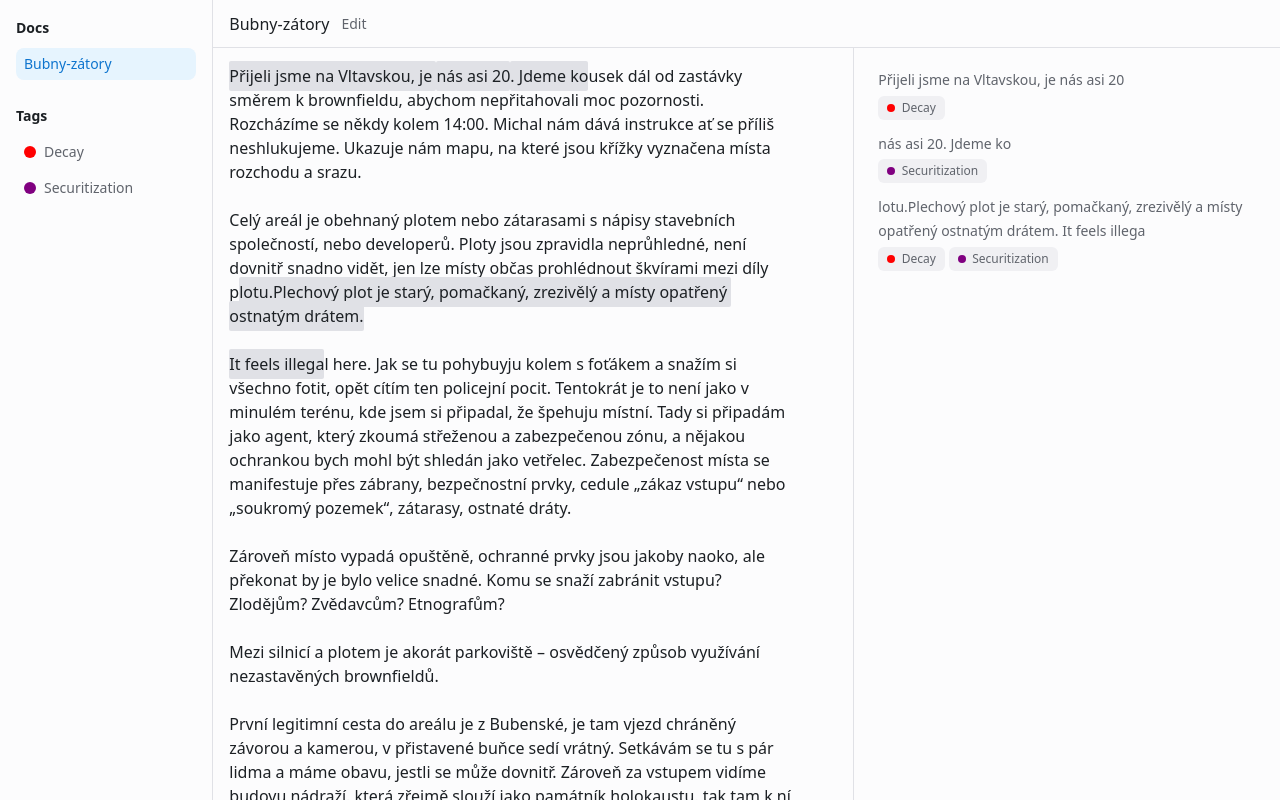
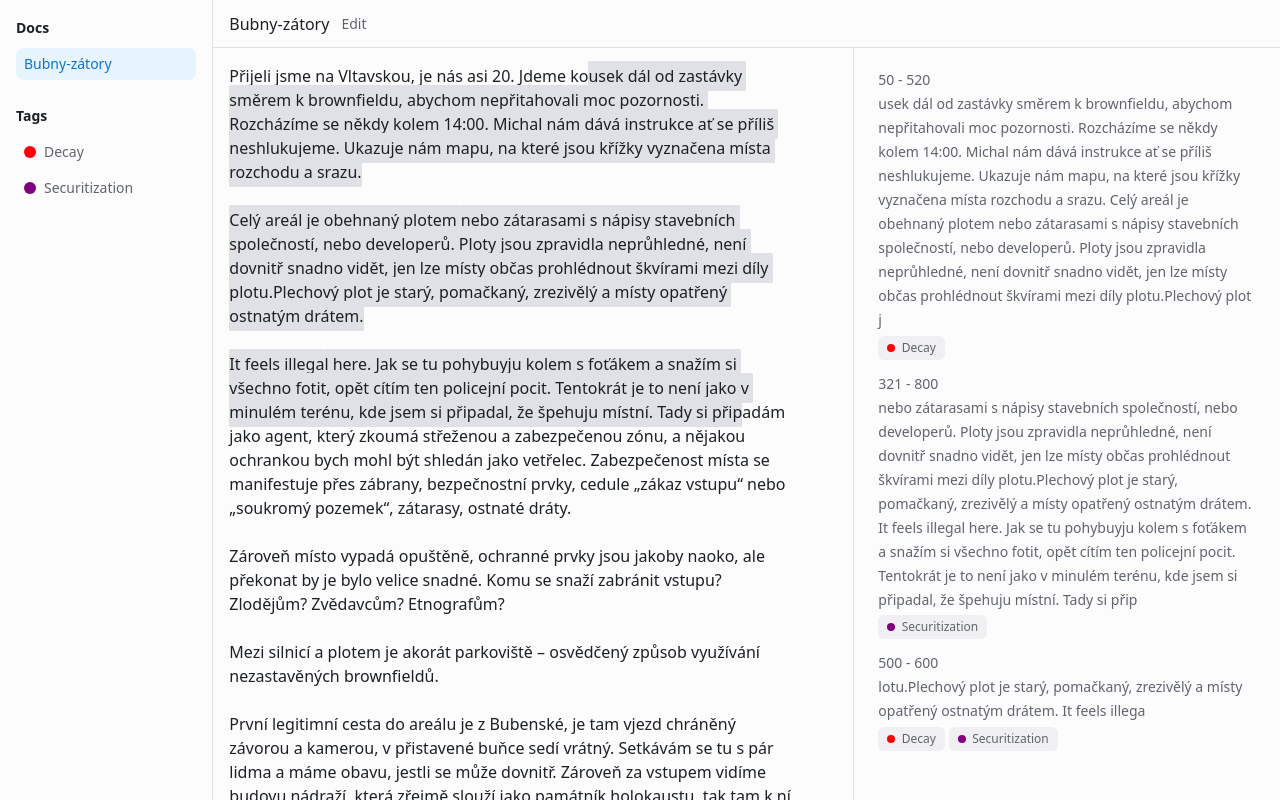
Before and after one commit to onvlt/quarry, a Svelte app: page / in a window 1280 px wide. Both pictures are taken after a click on the button "Bubny-zátory". Built offline with nearby package versions, Linux system fonts and the light colour scheme.

Commit message:
Implement new segmentation algorithm

```diff
--- a/index.html
+++ b/index.html
@@ -4,7 +4,7 @@
     <meta charset="UTF-8" />
     <link rel="icon" type="image/svg+xml" href="/vite.svg" />
     <meta name="viewport" content="width=device-width, initial-scale=1.0" />
-    <title>Tauri + Svelte + TS</title>
+    <title>Quarry</title>
   </head>
 
   <body>
--- a/src/features/docs/DocContent.svelte
+++ b/src/features/docs/DocContent.svelte
@@ -1,9 +1,10 @@
 <script lang="ts">
-  import { toFlattenedSpans } from "./helpers";
+  import { toSpans } from "./helpers";
   import { docState } from "./store";
   import TaggingModal from "../tags/TaggingModal.svelte";
   import type { TextRange } from "../segments/types";
   import DocSpan from "./DocSpan.svelte";
+  import type { Span } from "./types";
 
   let self: HTMLElement;
 
@@ -58,7 +59,22 @@
     }
   }
 
-  $: flattenedSpans = toFlattenedSpans($docState!);
+  function separateSelectedSpans(selection: TextRange, spans: Array<Span>) {
+    return {
+      beforeSelection: spans.filter((span) => span.range[1] <= selection[0]),
+      selection: spans.filter(
+        (span) =>
+          span.range[0] >= selection[0] && span.range[1] <= selection[1],
+      ),
+      afterSelection: spans.filter((span) => span.range[0] >= selection[1]),
+    };
+  }
+
+  $: spans = toSpans($docState!);
+  $: separatedSpans =
+    $docState?.mode === "selection" && $docState.selectionRange
+      ? separateSelectedSpans($docState.selectionRange, spans)
+      : null;
 </script>
 
 <svelte:window on:keyup={handleKeyUp} />
@@ -74,7 +90,17 @@
   role="textbox"
   tabindex="0"
 >
-  {#each flattenedSpans as span}<DocSpan {span} />{/each}
+  {#if separatedSpans}
+    {#each separatedSpans.beforeSelection as span}<DocSpan {span} />{/each}<span
+      class="selected"
+      >{#each separatedSpans.selection as span}<DocSpan
+          {span}
+          selected
+        />{/each}</span
+    >{#each separatedSpans.afterSelection as span}<DocSpan {span} />{/each}
+  {:else}
+    {#each spans as span}<DocSpan {span} />{/each}
+  {/if}
 </div>
 
 <style>
@@ -83,4 +109,12 @@
     white-space: pre-wrap;
     padding: 1rem;
   }
+
+  .selected {
+    box-decoration-break: clone;
+    padding: 0.22em 0;
+    border-radius: 0.1em;
+    background-color: var(--accent-secondary-10);
+    color: black;
+  }
 </style>
--- a/src/features/docs/DocSpan.svelte
+++ b/src/features/docs/DocSpan.svelte
@@ -1,10 +1,11 @@
 <script lang="ts">
-  import InlineTaggingModal from "../tags/InlineTaggingModal.svelte";
   import { docState } from "./store";
-  import type { FlattenedSpan } from "./types";
+  import type { Span } from "./types";
 
-  export let span: FlattenedSpan;
+  export let span: Span;
+  export let selected: boolean = false;
 
+  $: content = $docState!.doc.content.substring(...span.range);
   $: active =
     $docState &&
     $docState.selectedSegmentKey !== null &&
@@ -13,31 +14,25 @@
 
 <span
   data-start={span.range[0]}
+  data-segments={JSON.stringify(Array.from(span.segments))}
+  class:segment={span.segments.size > 0}
   class:active
-  class:segment={span.segments.size > 0}
-  class:selected={span.selected === "mid" || span.selected === "last"}
-  >{span.content}</span
->{#if span.selected === "last"}<InlineTaggingModal />{/if}
+  class:selected>{content}</span
+>
 
 <style>
   span {
     box-decoration-break: clone;
     padding: 0.22em 0;
-    border-radius: 2px;
+    border-radius: 0.1em;
   }
 
-  .segment {
+  :not(.selected).segment {
     background-color: var(--gray-5);
   }
 
-  .active {
+  :not(.selected).active {
     background-color: var(--accent-3);
     color: var(--accent-11);
   }
-
-  .selected {
-    background-color: var(--accent-secondary-10);
-    color: black;
-    z-index: 2;
-  }
 </style>
--- a/src/features/docs/helpers.ts
+++ b/src/features/docs/helpers.ts
@@ -1,90 +1,40 @@
-import type { Doc, DocState, FlattenedSpan } from "./types";
-import type { SegmentKey, TextRange } from "../segments/types";
+import type { DocState, Span } from "./types";
+import type { TextRange } from "../segments/types";
 
-function createFlattenedSpan(
-  doc: Doc,
-  range: TextRange,
-  {
-    segments = new Set(),
-    selected = "none",
-  }: { segments?: Set<SegmentKey>; selected?: "mid" | "last" | "none" } = {}
-): FlattenedSpan {
-  return {
-    range,
-    content: doc.content.substring(...range),
-    segments,
-    selected,
-  };
-}
+export function toSpans(state: DocState) {
+  const bounds: Set<number> = new Set([state.doc.content.length - 1]);
 
-/**
- * Convert array of possibly overlapping segments into array of non-overlapping
- * "spans", which can be easily expressed as HTML spans.
- */
-export function toFlattenedSpans(state: DocState): Array<FlattenedSpan> {
-  type LoopState = {
-    selected: boolean;
-    segments: Set<SegmentKey>;
-  };
-  let spans: Array<FlattenedSpan> = [];
-  let lastIndex = 0;
-  let currentState: LoopState = {
-    selected: false,
-    segments: new Set(),
-  };
-
-  for (let index = 0; index < state.doc.content.length; index++) {
-    let didChange = false;
-    let nextState: Partial<LoopState> = {};
-
-    if (state.selectionRange) {
-      const [selectionStart, selectionEnd] = state.selectionRange;
-      if (index === selectionStart) {
-        nextState.selected = true;
-        didChange = true;
-      }
-      if (index === selectionEnd) {
-        nextState.selected = false;
-        didChange = true;
-      }
-    }
-
-    for (let [segmentKey, segment] of state.doc.segments) {
-      const [segmentStart, segmentEnd] = segment.range;
-      if (index === segmentStart) {
-        nextState.segments = new Set(currentState.segments);
-        nextState.segments.add(segmentKey);
-        didChange = true;
-      }
-      if (index === segmentEnd) {
-        nextState.segments = new Set(currentState.segments);
-        nextState.segments.delete(segmentKey);
-        didChange = true;
-      }
-    }
-
-    if (didChange) {
-      spans.push(
-        createFlattenedSpan(state.doc, [lastIndex, index], {
-          segments: currentState.segments,
-          selected: currentState.selected
-            ? nextState.selected
-              ? "mid"
-              : "last"
-            : "none",
-        })
-      );
-      currentState = {
-        selected: nextState.selected ?? currentState.selected,
-        segments: nextState.segments ?? currentState.segments,
-      };
-      lastIndex = index;
+  for (const [, segment] of state.doc.segments) {
+    for (const index of segment.range) {
+      bounds.add(index);
     }
   }
-  if (lastIndex !== state.doc.content.length - 1) {
-    spans.push(
-      createFlattenedSpan(state.doc, [lastIndex, state.doc.content.length - 1])
-    );
+
+  if (state.selectionRange) {
+    for (const index of state.selectionRange) {
+      bounds.add(index);
+    }
+  }
+
+  const segmentsArray = Array.from(state.doc.segments);
+  const sortedBounds = Array.from(bounds).sort((a, b) => a - b);
+  const spans: Array<Span> = [];
+  let lastIndex = 0;
+
+  for (const index of sortedBounds) {
+    const range: TextRange = [lastIndex, index];
+    const segments = segmentsArray
+      .filter(
+        ([, segment]) =>
+          segment.range[0] <= range[0] && segment.range[1] >= range[1]
+      )
+      .map(([key]) => key);
+
+    spans.push({
+      range,
+      segments: new Set(segments),
+    });
+    lastIndex = index;
   }
 
   return spans;
--- a/src/features/docs/store.ts
+++ b/src/features/docs/store.ts
@@ -102,8 +102,8 @@ První legitimní cesta do areálu je z Bubenské, je tam vjezd chráněný záv
 V budově sídlí organizace Památník ticha, „paměťová instituce“ s cílem pěstovat paměť holokaustu. Jejím projektem je z nádraží učinit památník holokaustu. Historicky tato budova sloužila jako místo, odkud byli vypravováni židé do koncentráků. Organizace uzavřela v roce 2021 smlouvu se Správou železnic o zapůjčení nádraží na tento projekt na 99 let. Spolu s tím stránka odhaluje vizualizaci developmentu nadrážní budovy a bezprostřeního okolí (wow tolik betonu, tam to bude v lětě děsně rozpálený)
 `,
     segments: new Map([
-      [`0-40`, { range: [0, 40], tags: new Set([_tags[0]]) }],
-      [`30-50`, { range: [30, 50], tags: new Set([_tags[1]]) }],
+      [`50-520`, { range: [50, 520], tags: new Set([_tags[0]]) }],
+      [`321-800`, { range: [321, 800], tags: new Set([_tags[1]]) }],
       [`500-600`, { range: [500, 600], tags: new Set([_tags[0], _tags[1]]) }],
     ]),
   },
--- a/src/features/docs/types.ts
+++ b/src/features/docs/types.ts
@@ -18,9 +18,7 @@ export interface DocState {
   selectedSegmentKey: SegmentKey | null;
 }
 
-export interface FlattenedSpan {
+export interface Span {
   range: TextRange;
-  content: string;
   segments: Set<SegmentKey>;
-  selected: "mid" | "last" | "none";
 }
--- a/src/features/segments/SegmentView.svelte
+++ b/src/features/segments/SegmentView.svelte
@@ -8,6 +8,7 @@
   const text = $docState!.doc.content.substring(...segment.range);
 </script>
 
+<p>{segment.range[0]} - {segment.range[1]}</p>
 <p class="content">{text}</p>
 <ul class="tag-list">
   {#each segment.tags as tag}
--- a/src/features/tags/InlineTaggingModal.svelte
+++ b/src/features/tags/InlineTaggingModal.svelte
@@ -1,4 +1,4 @@
-<!-- <span class="wrapper">
+<span class="wrapper">
   <div class="tagging-modal">Tagging modal</div>
 </span>
 
@@ -15,4 +15,4 @@
     padding: 0.75rem 1rem;
     border-radius: var(--radius-md);
   }
-</style> -->
+</style>
```
